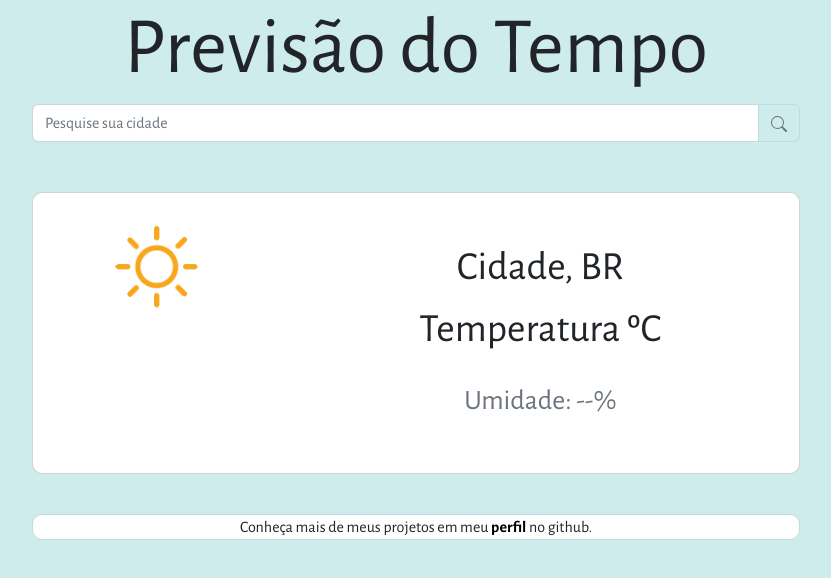
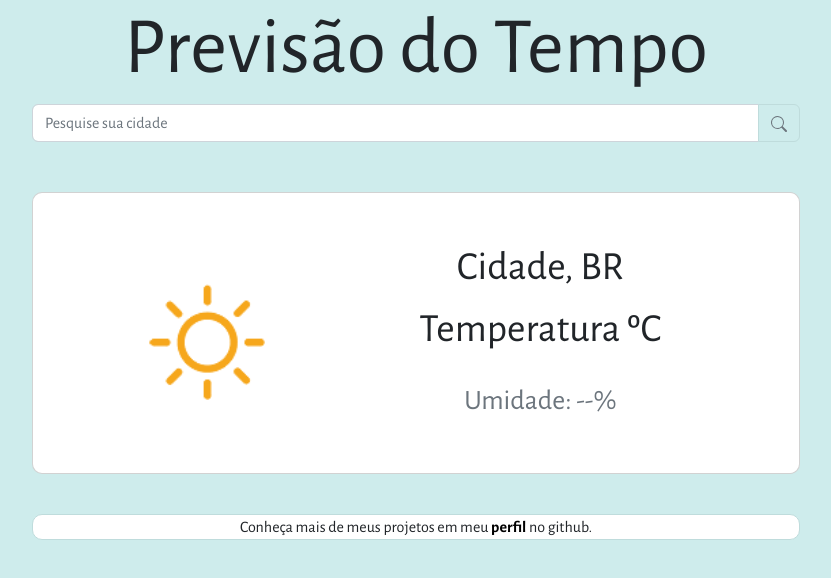
Before and after one commit to johnnysat/weather-app, a plain HTML site: page index.html in a window 1280 px wide. Shown: the whole page, without its empty margins (224-1055 px from the left). Drawn offline with nearby package versions, Linux system fonts and the light colour scheme.

Commit message:
Ajustado responsividade no Desktop e tamanho do ícone

```diff
--- a/style.css
+++ b/style.css
@@ -13,7 +13,7 @@ body {
 }
 
 img {
-  width: 50%;
+  width: 70%;
   display: block;
   margin-left: auto;
   margin-right: auto
@@ -87,6 +87,7 @@ footer a {
   }
 
   img {
-    margin-left: 50px;
+    margin-top: 50px;
+    margin-left: 30%;
   }
 }
```
